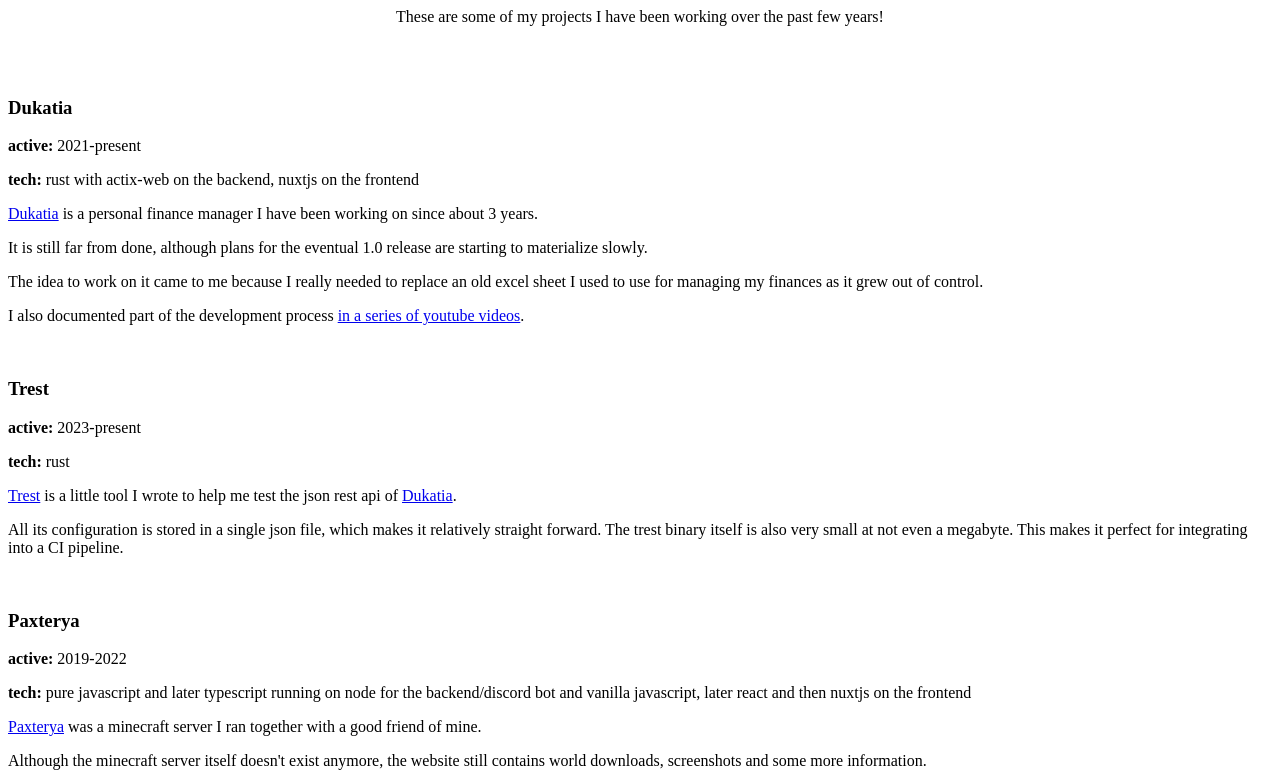
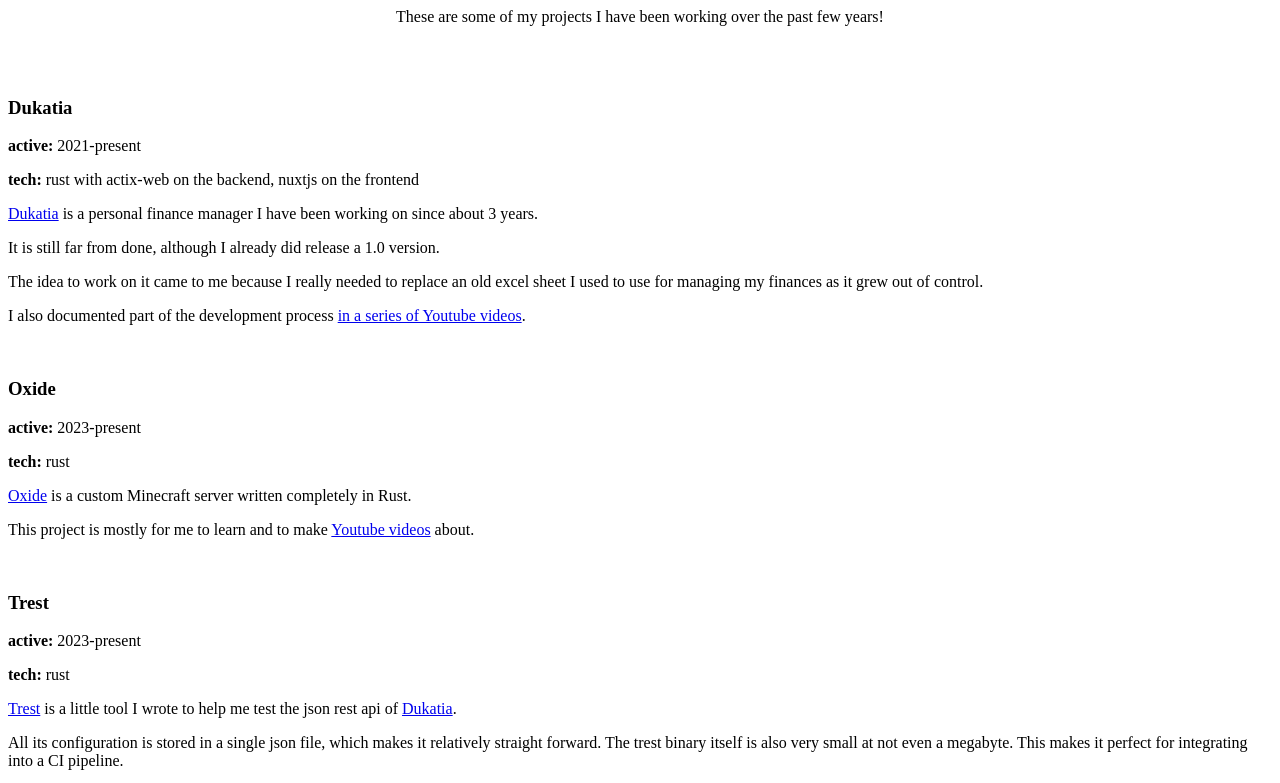
Before and after one commit to T-x-T/personal-website, a plain HTML site: page src/projects/index.html in a window 1280 px wide. Shown: the top 783 px of the page. Drawn offline with Linux system fonts and the light colour scheme.

Commit message:
add oxide to projects, update details of dukatia project

```diff
--- a/src/projects/index.html
+++ b/src/projects/index.html
@@ -7,9 +7,16 @@
 <p><b>active:</b> 2021-present</p>
 <p><b>tech:</b> rust with actix-web on the backend, nuxtjs on the frontend</p>
 <p><a href="https://dukatia.com" target="_blank">Dukatia</a> is a personal finance manager I have been working on since about 3 years.</p>
-<p>It is still far from done, although plans for the eventual 1.0 release are starting to materialize slowly.</p>
+<p>It is still far from done, although I already did release a 1.0 version.</p>
 <p>The idea to work on it came to me because I really needed to replace an old excel sheet I used to use for managing my finances as it grew out of control.</p>
-<p>I also documented part of the development process <a href="https://www.youtube.com/watch?v=Am--bDrc2o4&list=PLht_DnAZ_Av4MoGbcPm0I140PrOe9Yw24" target="_blank">in a series of youtube videos</a>.</p>
+<p>I also documented part of the development process <a href="https://www.youtube.com/watch?v=Am--bDrc2o4&list=PLht_DnAZ_Av4MoGbcPm0I140PrOe9Yw24" target="_blank">in a series of Youtube videos</a>.</p>
+<br>
+
+<h3>Oxide</h3>
+<p><b>active:</b> 2023-present</p>
+<p><b>tech:</b> rust</p>
+<p><a href="https://github.com/t-x-t/oxide" target="_blank">Oxide</a> is a custom Minecraft server written completely in Rust.</p>
+<p>This project is mostly for me to learn and to make <a href="https://www.youtube.com/playlist?list=PLht_DnAZ_Av4UZwQGhz7aNDMH9pfI0ein" target="_blank">Youtube videos</a> about.</p>
 <br>
 
 <h3>Trest</h3>
```
Also changed, not shown: src/index.html (+3 -2 lines), 2 other files.
